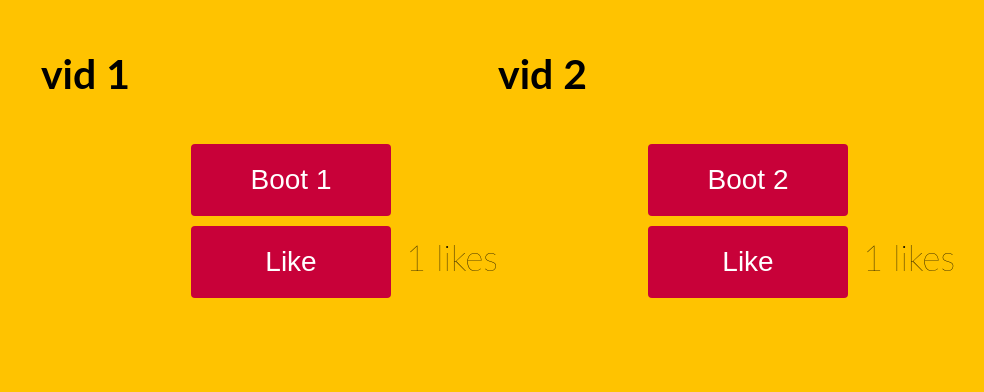
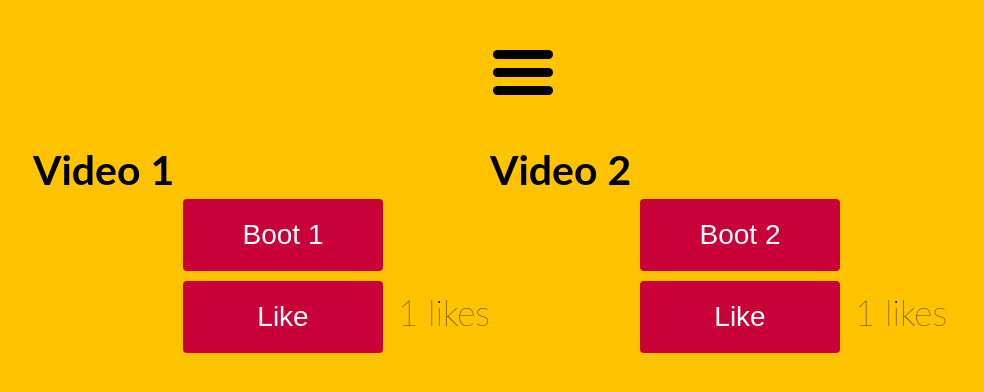
Before and after one commit to cassandralem/calgilcass, a Python web app: template templates/home.html in a window 1280 px wide. Shown: the top 392 px of the page, without its empty margins (117-1101 px from the left). Run offline with Jinja, Linux system fonts and the light colour scheme; the template is opened without the code that fills it: most values are stand-ins (such as "Sample title", 1, 10 or a date in 2020); some libraries are stand-ins or nearby versions; some web fonts are replaced.

Commit message:
trying to relove merge

```diff
--- a/javascript/home.js
+++ b/javascript/home.js
@@ -38,3 +38,11 @@ var tag = document.createElement('script');
        player1.stopVideo();
        player2.stopVideo();
    }
+
+   // menu js
+
+   $(document).ready(function(){
+	$('#nav-icon1').click(function(){
+		$(this).toggleClass('open');
+	});
+});
--- a/stylesheet/main.css
+++ b/stylesheet/main.css
@@ -54,7 +54,6 @@ button {
     animation-duration: 10s;
     margin-left: 150px;
 }
-
   /* Safari 4.0 - 8.0 */
   @-webkit-keyframes example {
       from {background-color: #FF5733;}
@@ -73,3 +72,80 @@ form {
   margin-left: 150px;
 
 }
+
+
+
+* {
+  margin: 0;
+  padding: 0;
+}
+
+/* Icon 1 */
+
+#nav-icon1{
+  width: 60px;
+  height: 45px;
+  position: relative;
+  margin: 50px auto;
+  -webkit-transform: rotate(0deg);
+  -moz-transform: rotate(0deg);
+  -o-transform: rotate(0deg);
+  transform: rotate(0deg);
+  -webkit-transition: .5s ease-in-out;
+  -moz-transition: .5s ease-in-out;
+  -o-transition: .5s ease-in-out;
+  transition: .5s ease-in-out;
+  cursor: pointer;
+}
+
+#nav-icon1 span{
+  display: block;
+  position: absolute;
+  height: 9px;
+  width: 100%;
+  background: black;
+  border-radius: 9px;
+  opacity: 1;
+  left: 0;
+  -webkit-transform: rotate(0deg);
+  -moz-transform: rotate(0deg);
+  -o-transform: rotate(0deg);
+  transform: rotate(0deg);
+  -webkit-transition: .25s ease-in-out;
+  -moz-transition: .25s ease-in-out;
+  -o-transition: .25s ease-in-out;
+  transition: .25s ease-in-out;
+}
+
+#nav-icon1 span:nth-child(1) {
+  top: 0px;
+}
+
+#nav-icon1 span:nth-child(2) {
+  top: 18px;
+}
+
+#nav-icon1 span:nth-child(3) {
+  top: 36px;
+}
+
+#nav-icon1.open span:nth-child(1) {
+  top: 18px;
+  -webkit-transform: rotate(135deg);
+  -moz-transform: rotate(135deg);
+  -o-transform: rotate(135deg);
+  transform: rotate(135deg);
+}
+
+#nav-icon1.open span:nth-child(2) {
+  opacity: 0;
+  left: -60px;
+}
+
+#nav-icon1.open span:nth-child(3) {
+  top: 18px;
+  -webkit-transform: rotate(-135deg);
+  -moz-transform: rotate(-135deg);
+  -o-transform: rotate(-135deg);
+  transform: rotate(-135deg);
+}
--- a/templates/home.html
+++ b/templates/home.html
@@ -7,12 +7,20 @@
     /css?family=Lato" rel="stylesheet">
   </head>
 
+  <!-- this is the menu icon-->
+  <div id="nav-icon1" >
+    <span></span>
+    <span></span>
+    <span></span>
+  </div>
+
+
 
   <body>
 
       <form action="/" method="post">
         <div class="video-container">
-          <h3>vid 1</h3>
+          <h3>Video 1</h3>
           <span id="player1"></span>
           <button name="boot1">Boot 1</button>
           <div class="like-container">
@@ -25,7 +33,7 @@
         <br>
 
         <div class="video-container">
-          <h3>vid 2</h3>
+          <h3>Video 2</h3>
           <span id="player2"></span>
           <button name="boot2"> Boot 2</button>
           <div class="like-container">
@@ -38,4 +46,5 @@
 
   <script src="https://ajax.googleapis.com/ajax/libs/jquery/3.2.1/jquery.min.js"></script>
   <script src="/javascript/home.js"></script>
+  <script src="https://ajax.googleapis.com/ajax/libs/jquery/3.2.1/jquery.min.js"></script>
 </html>
```
